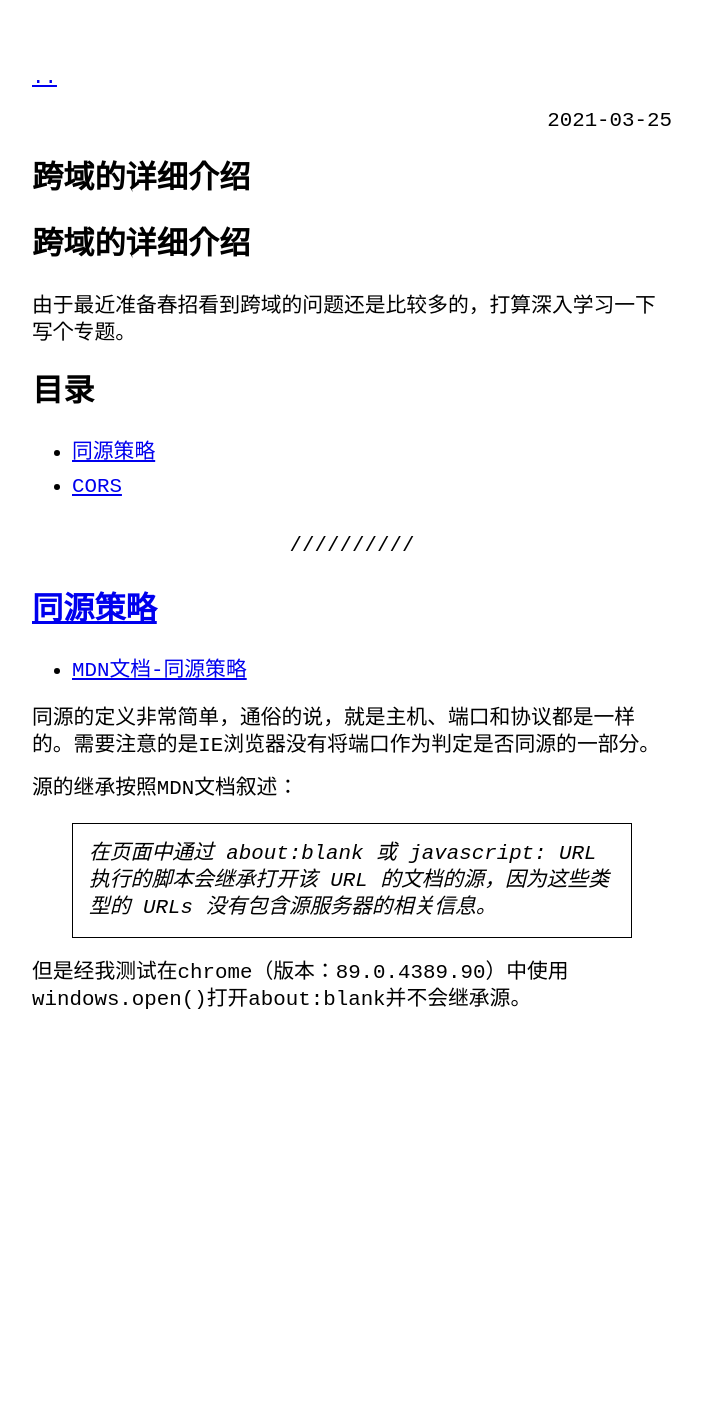
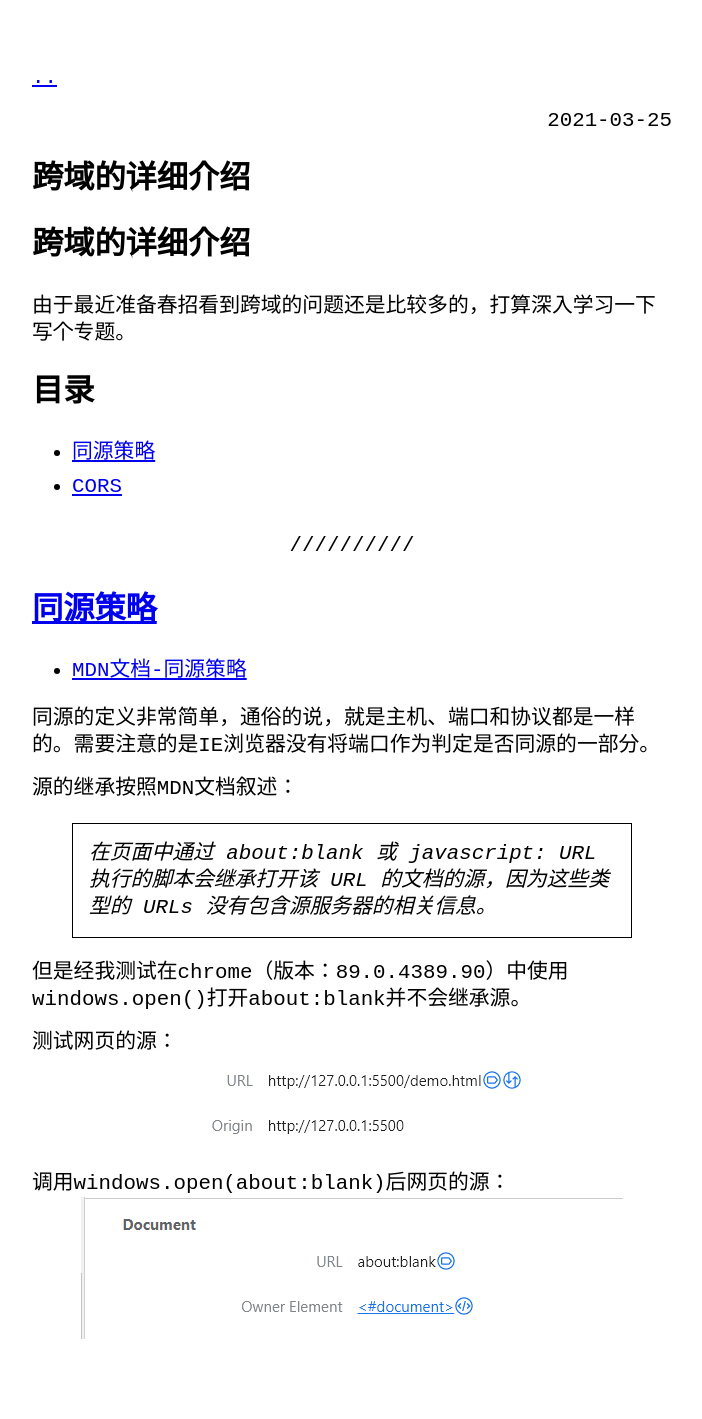
Before and after one commit to wangyu-1999/wangyu-1999.github.io, a Jekyll site: the page built from _posts/2021-03-25-跨域的详细介绍.md, in a window 1280 px wide. Shown: the whole page, without its empty margins (288-990 px from the left). Built offline with Jekyll 4.4.1, drawn with Linux system fonts in a browser that asks for light colours; before the commit the page ends 1093 px from its top, so only the background shows below that.

Commit message:
doc:更新博客

```diff
--- a/_posts/2021-03-25-跨域的详细介绍.md
+++ b/_posts/2021-03-25-跨域的详细介绍.md
@@ -24,3 +24,9 @@ category: tech
 > 在页面中通过 about:blank 或 javascript: URL 执行的脚本会继承打开该 URL 的文档的源，因为这些类型的 URLs 没有包含源服务器的相关信息。
 
 但是经我测试在chrome（版本：89.0.4389.90）中使用windows.open()打开about:blank并不会继承源。
+
+测试网页的源：
+![测试网页的源](https://github.com/wangyu-1999/wangyu-1999.github.io/blob/main/img/BMHzcfROMXaSo7JC.png)
+
+调用windows.open(about:blank)后网页的源：
+![about:blank的源](https://github.com/wangyu-1999/wangyu-1999.github.io/blob/main/img/kUK2uDBMLC52p3b0.png)
```
